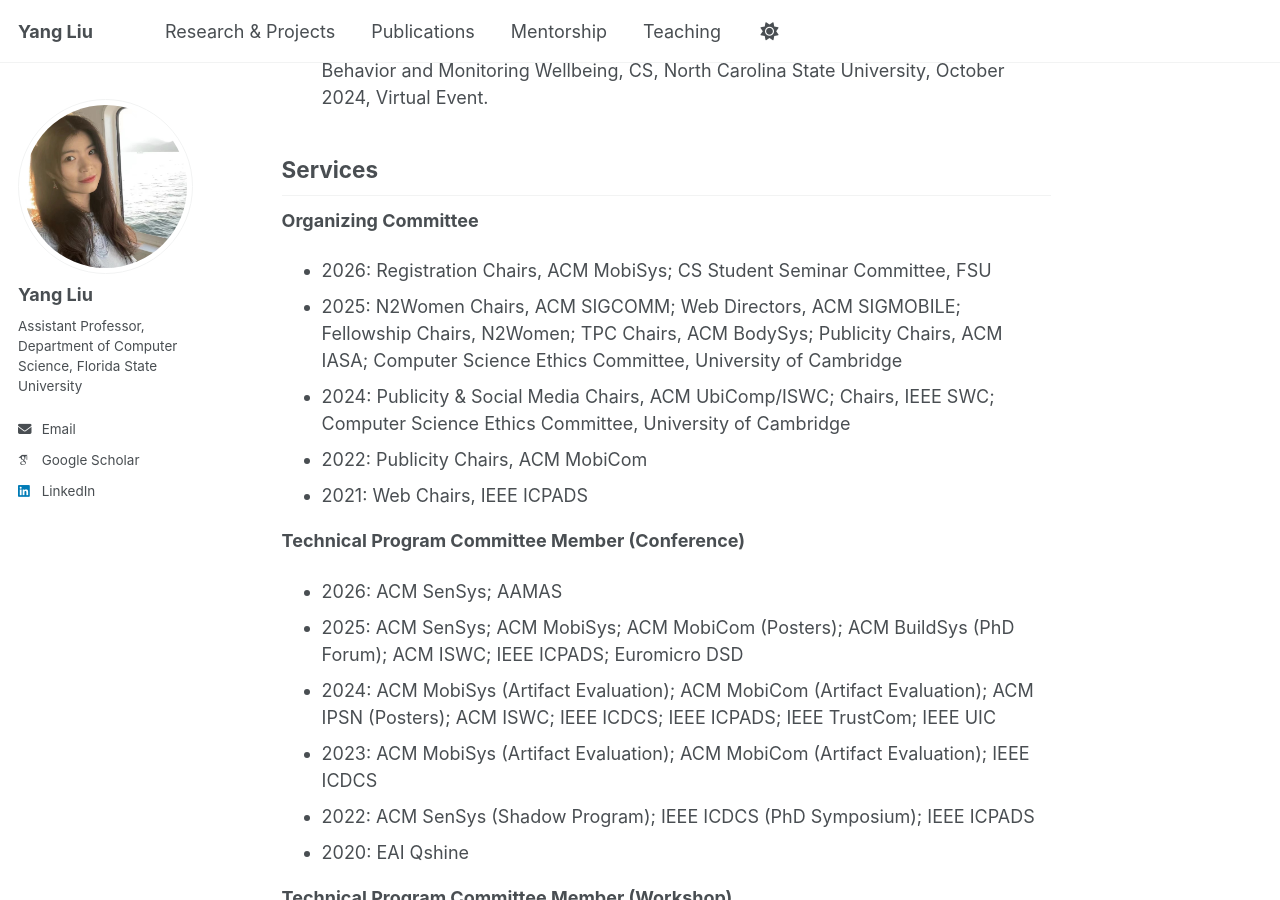
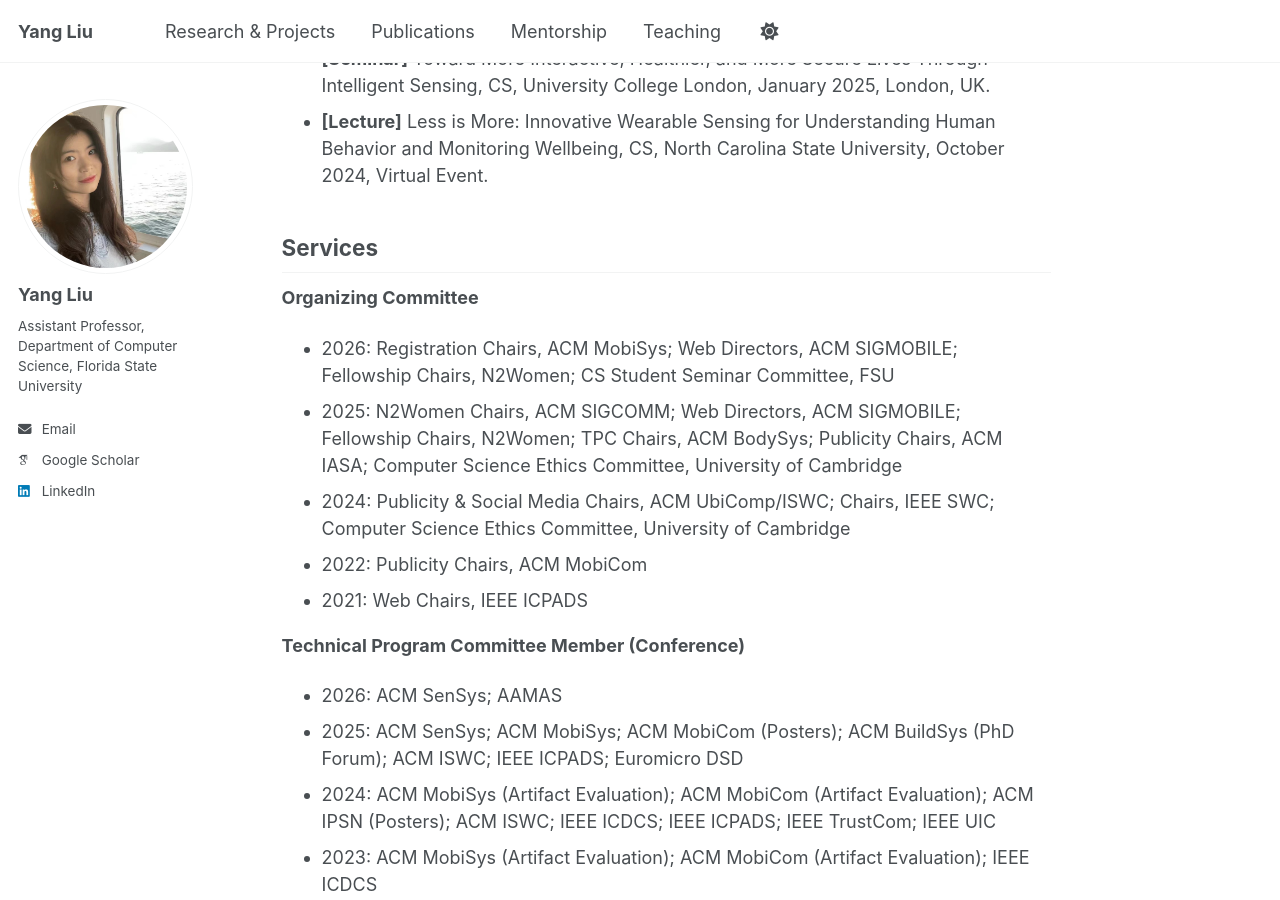
Before and after one commit to YangLiu-CS/YangLiu-CS.github.io, a Jekyll site: the page built from _pages/about.md, in a window 1280 px wide and 900 px high, scrolled down 2429 px. Built offline with Jekyll 4.4.1, drawn with Linux system fonts in a browser that asks for light colours; some web fonts are replaced; some of the changed text lies outside the part shown.

Commit message:
Update bio info

```diff
--- a/_pages/about.md
+++ b/_pages/about.md
@@ -74,7 +77,7 @@ Invited Talks
 Services
 ------
 <b>Organizing Committee</b>
-- 2026: Registration Chairs, ACM MobiSys; CS Student Seminar Committee, FSU
+- 2026: Registration Chairs, ACM MobiSys; Web Directors, ACM SIGMOBILE; Fellowship Chairs, N2Women; CS Student Seminar Committee, FSU
 - 2025: N2Women Chairs, ACM SIGCOMM; Web Directors, ACM SIGMOBILE; Fellowship Chairs, N2Women; TPC Chairs, ACM BodySys; Publicity Chairs, ACM IASA; Computer Science Ethics Committee, University of Cambridge
 - 2024: Publicity & Social Media Chairs, ACM UbiComp/ISWC; Chairs, IEEE SWC; Computer Science Ethics Committee, University of Cambridge
 - 2022: Publicity Chairs, ACM MobiCom
```
Also changed, not shown: other parts of _pages/about.md (+5 -0 lines), _publications/paper995.md (added, +14 -0 lines).
